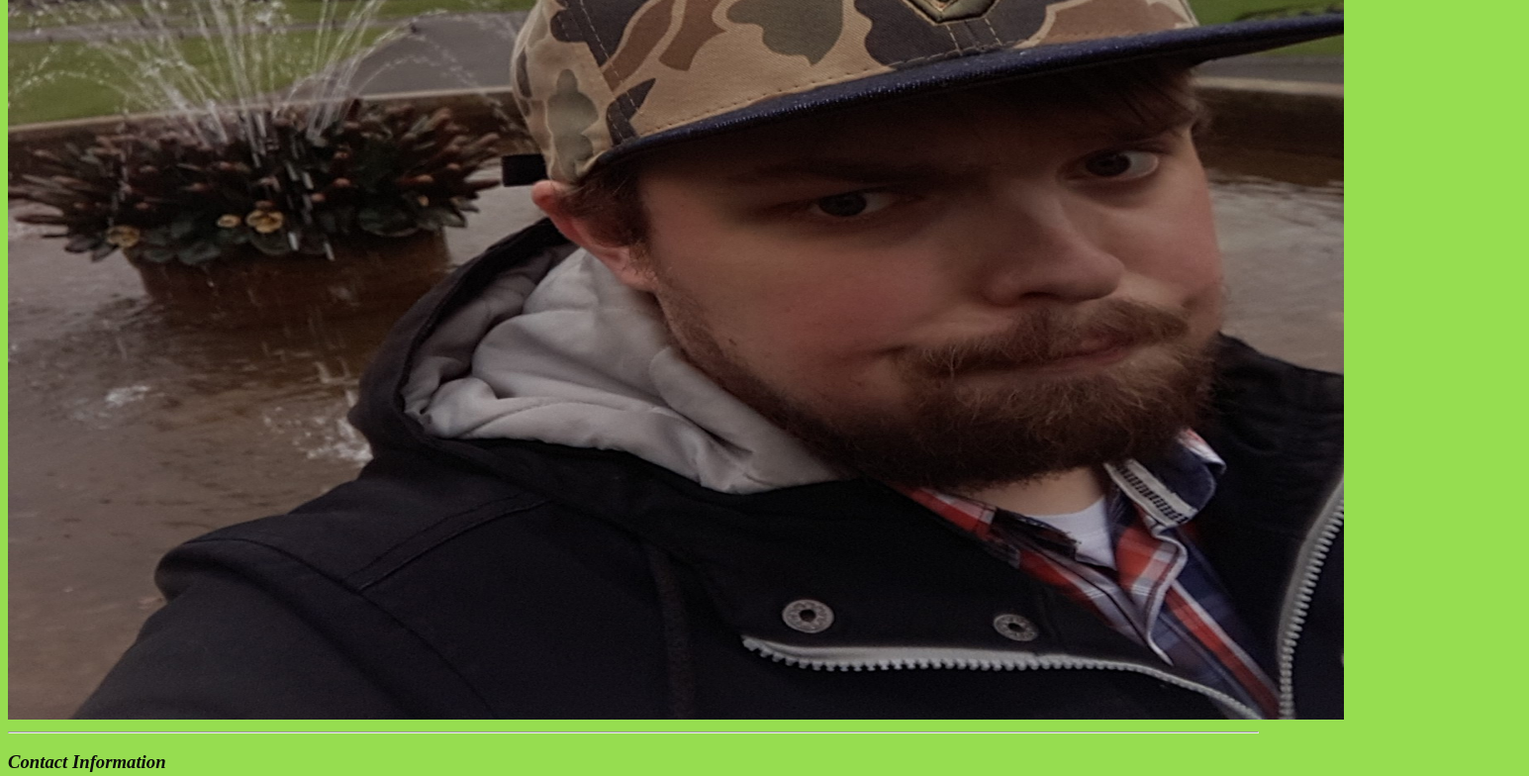
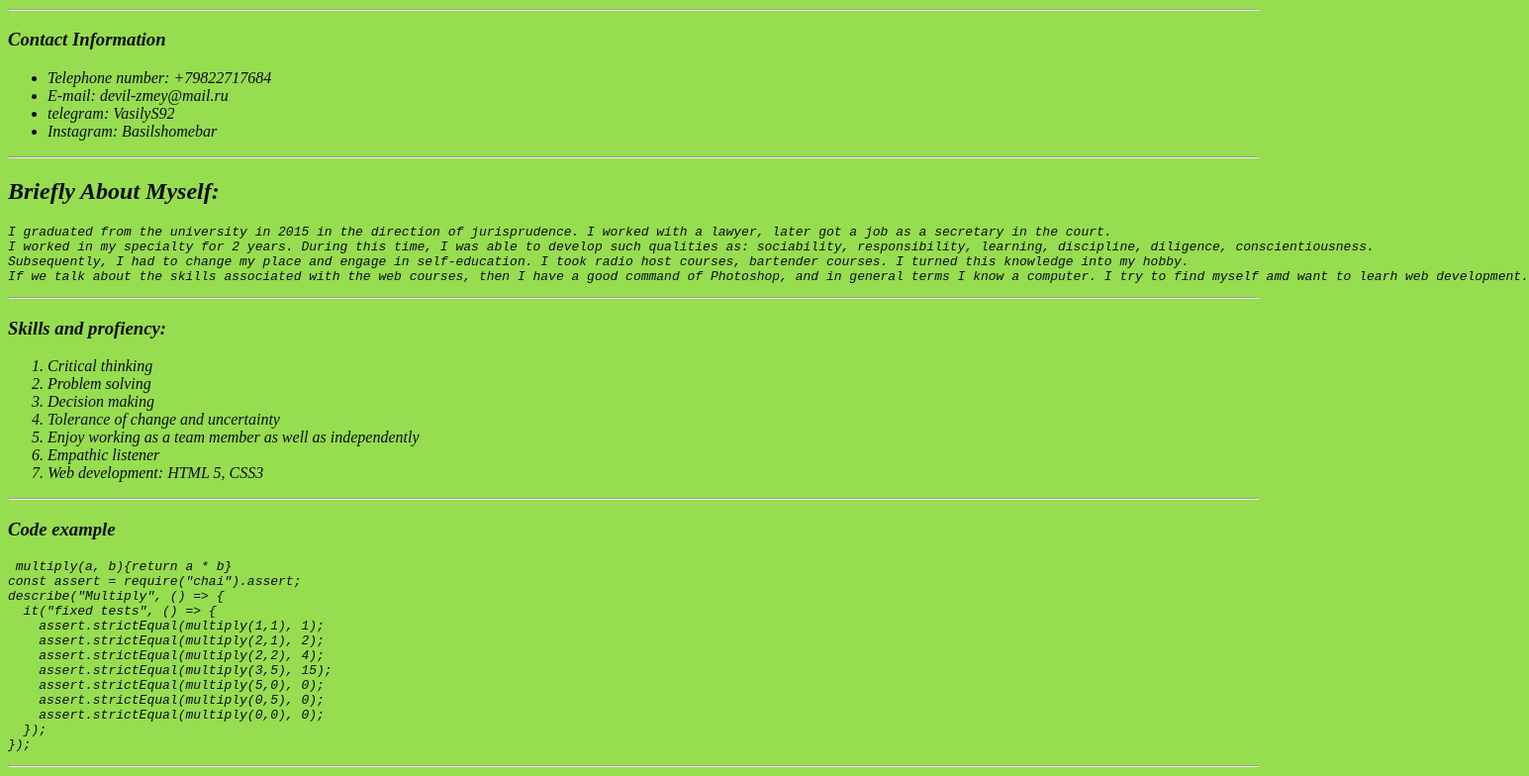
Before and after one commit to Skryabby/rsschool-cv, a plain HTML site: page index.html in a window 1280 px wide. Shown: the part 502-1286 px from the top of the page at 99% size, 1545 px wide, since content can reach past the window. Drawn offline with Linux system fonts and the light colour scheme.

Commit message:
feat: add styles

```diff
--- a/index.html
+++ b/index.html
@@ -7,29 +7,32 @@
     <title>Document</title>
 </head>
 <body>
+<div class="container">
 <header>
   <h1>rsschool-cv</h1>
   <hr>
   <h2>Vasily Skryabin</h2>
-  <img src="Vphoto.jpg" alt="my photo" width="1350" height="1080">
+  <img src="Vphoto.jpg" alt="my photo">
 <hr>
 <h3>Contact Information</h3>
+<nav>
 <ul>
 <li>Telephone number: +79822717684</li>
 <li>E-mail: devil-zmey@mail.ru</li>
 <li>telegram: VasilyS92</li>
 <li>Instagram: Basilshomebar</li>
 </ul>
+</nav>
 </header>
 <hr>
 <main>
 <h2>Briefly About Myself:</h2>
-<p>
+<pre>
 I graduated from the university in 2015 in the direction of jurisprudence. I worked with a lawyer, later got a job as a secretary in the court.
 I worked in my specialty for 2 years. During this time, I was able to develop such qualities as: sociability, responsibility, learning, discipline, diligence, conscientiousness.
 Subsequently, I had to change my place and engage in self-education. I took radio host courses, bartender courses. I turned this knowledge into my hobby.
 If we talk about the skills associated with the web courses, then I have a good command of Photoshop, and in general terms I know a computer. I try to find myself amd want to learh web development.
-</p>
+</pre>
 <hr>
 <h3>Skills and profiency:</h3>
 <ol>
@@ -74,5 +77,6 @@ github</a>
 <a href="https://rs.school/courses/javascript-ru">
 rsschool</a>
 </footer>
+</div>
 </body>
 </html>
--- a/style.css
+++ b/style.css
@@ -3,3 +3,8 @@ body {
 font-style: oblique;
 color: #0e0d0d;
 }
+
+img {
+width: 350px;
+height: 350px;
+}
```
Also changed, not shown: 1 other file.
